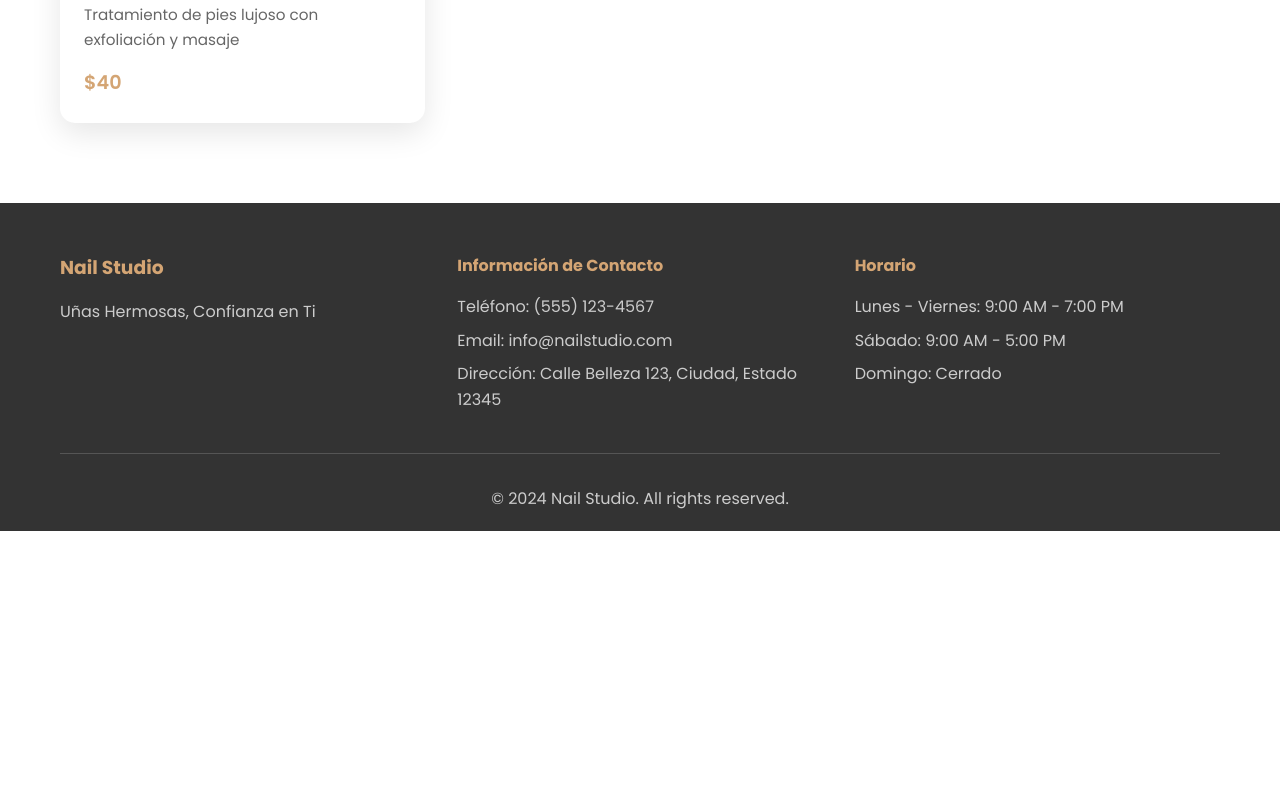
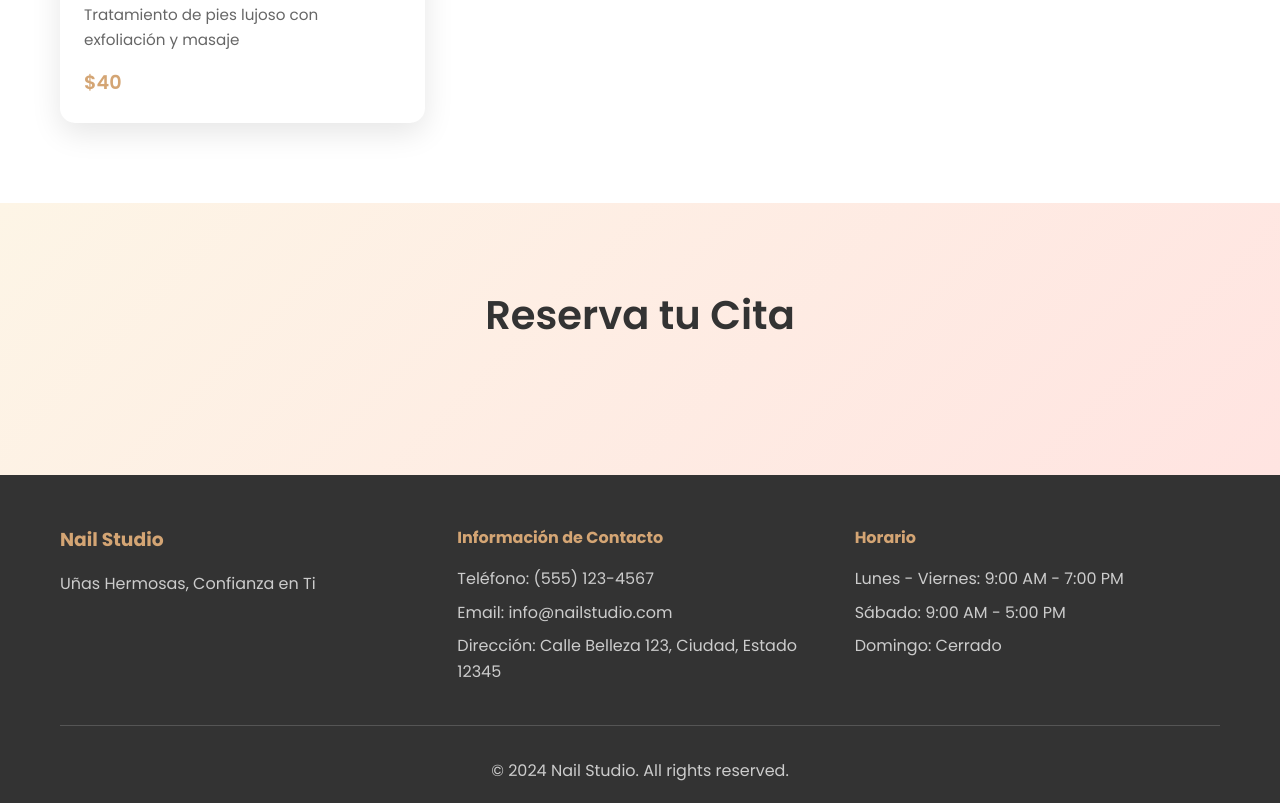
Before and after one commit to guillesrl/Nails, a website: page public/index.html in a window 1280 px wide. Shown: the part 2560-3363 px from the top of the page. Before the commit the page ends 3091 px from the top, so only its background shows below. Drawn offline with Linux system fonts and the light colour scheme; a script that the page names is missing.

Commit message:
section link

```diff
--- a/public/index.html
+++ b/public/index.html
@@ -129,7 +129,9 @@
         </div>
     </section>
 
+    <section id="contact" class="booking">
         <!-- Cal inline embed code begins -->
+        <h2>Reserva tu Cita</h2>
         <div style="width:100%;height:100%;overflow:scroll" id="my-cal-inline-esmaltados"></div>
         <script type="text/javascript">
           (function (C, A, L) { let p = function (a, ar) { a.q.push(ar); }; let d = C.document; C.Cal = C.Cal || function () { let cal = C.Cal; let ar = arguments; if (!cal.loaded) { cal.ns = {}; cal.q = cal.q || []; d.head.appendChild(d.createElement("script")).src = A; cal.loaded = true; } if (ar[0] === L) { const api = function () { p(api, arguments); }; const namespace = ar[1]; api.q = api.q || []; if(typeof namespace === "string"){cal.ns[namespace] = cal.ns[namespace] || api;p(cal.ns[namespace], ar);p(cal, ["initNamespace", namespace]);} else p(cal, ar); return;} p(cal, ar); }; })(window, "https://app.cal.com/embed/embed.js", "init");
```
